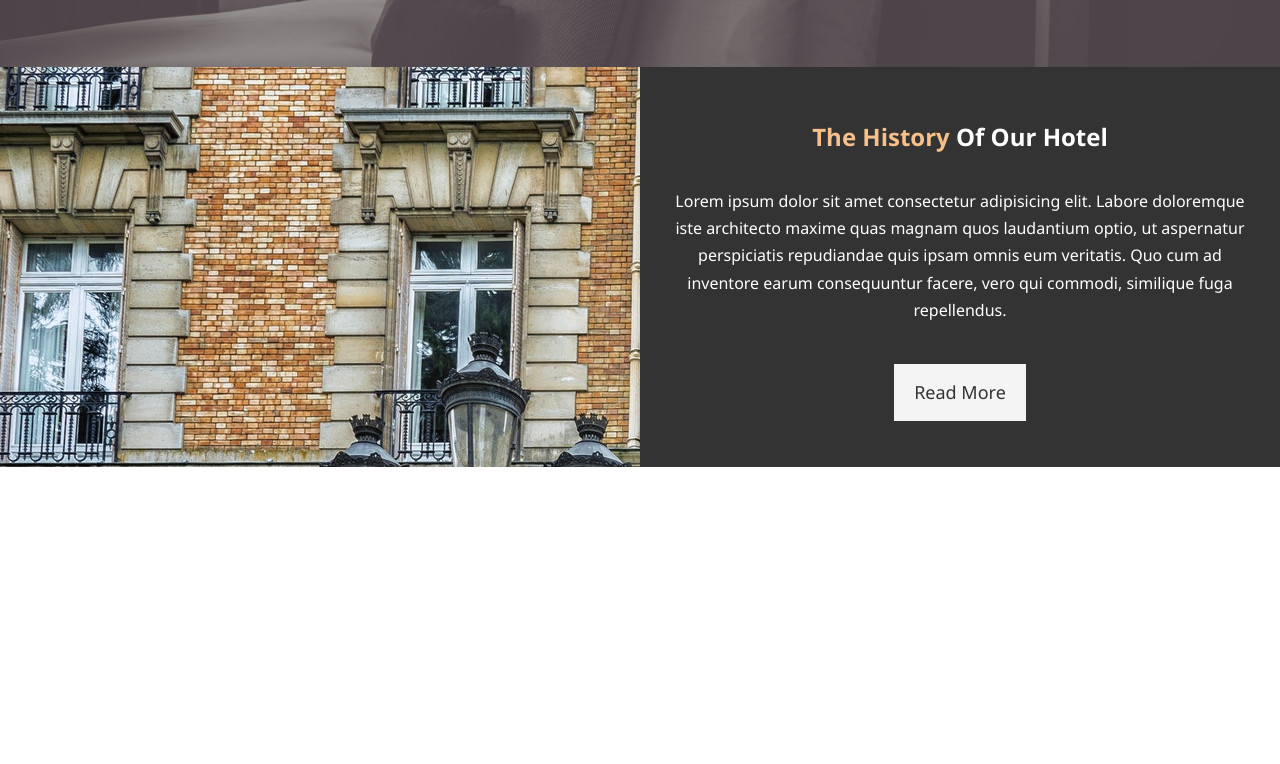
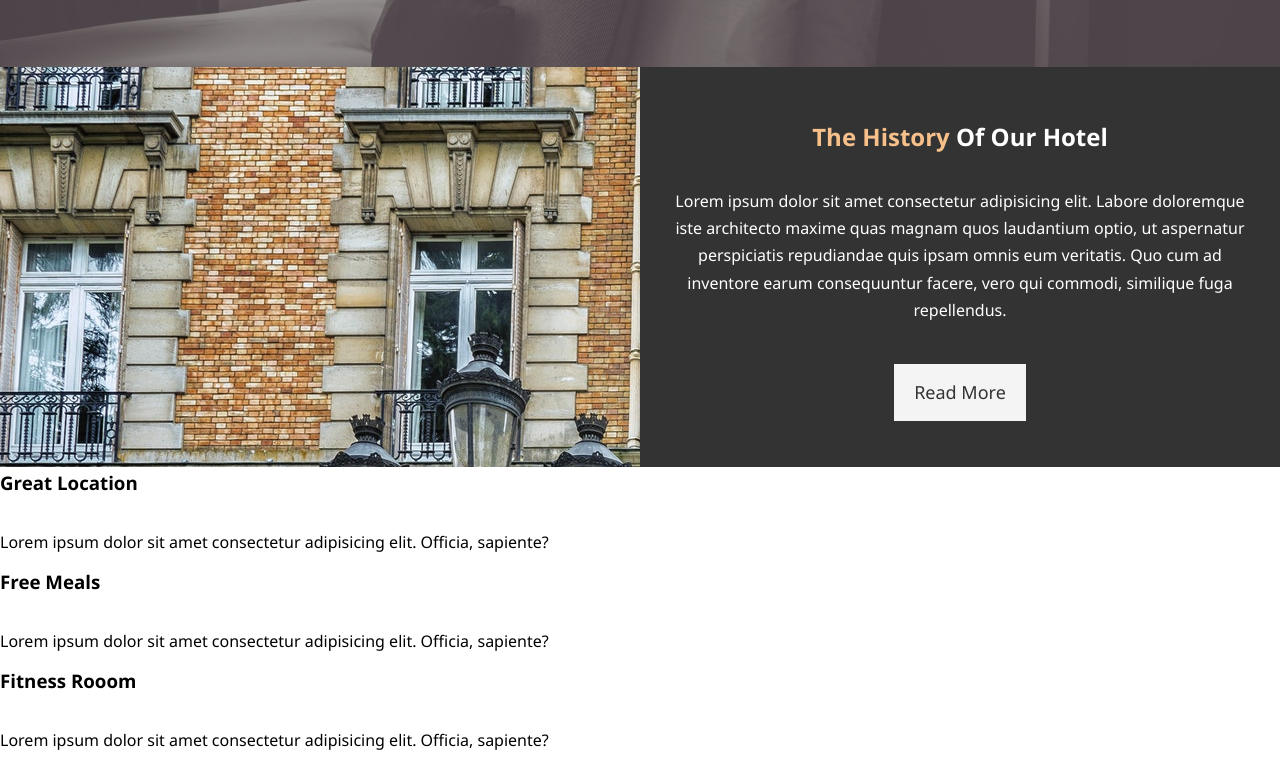
Before and after one commit to kom42ec/floating-hotel, a plain HTML site: page index.html in a window 1280 px wide. Shown: the part 600-1364 px from the top of the page. Before the commit the page ends 1067 px from the top, so only its background shows below. Drawn offline with Linux system fonts and the light colour scheme.

Commit message:
feature section added

```diff
--- a/index.html
+++ b/index.html
@@ -57,5 +57,28 @@
     </section>
 
     <!-- FEATURE SECTION -->
+    <section id="features">
+      <div class="box">
+        <h3>Great Location</h3>
+        <p>
+          Lorem ipsum dolor sit amet consectetur adipisicing elit. Officia,
+          sapiente?
+        </p>
+      </div>
+      <div class="box">
+        <h3>Free Meals</h3>
+        <p>
+          Lorem ipsum dolor sit amet consectetur adipisicing elit. Officia,
+          sapiente?
+        </p>
+      </div>
+      <div class="box">
+        <h3>Fitness Rooom</h3>
+        <p>
+          Lorem ipsum dolor sit amet consectetur adipisicing elit. Officia,
+          sapiente?
+        </p>
+      </div>
+    </section>
   </body>
 </html>
```
